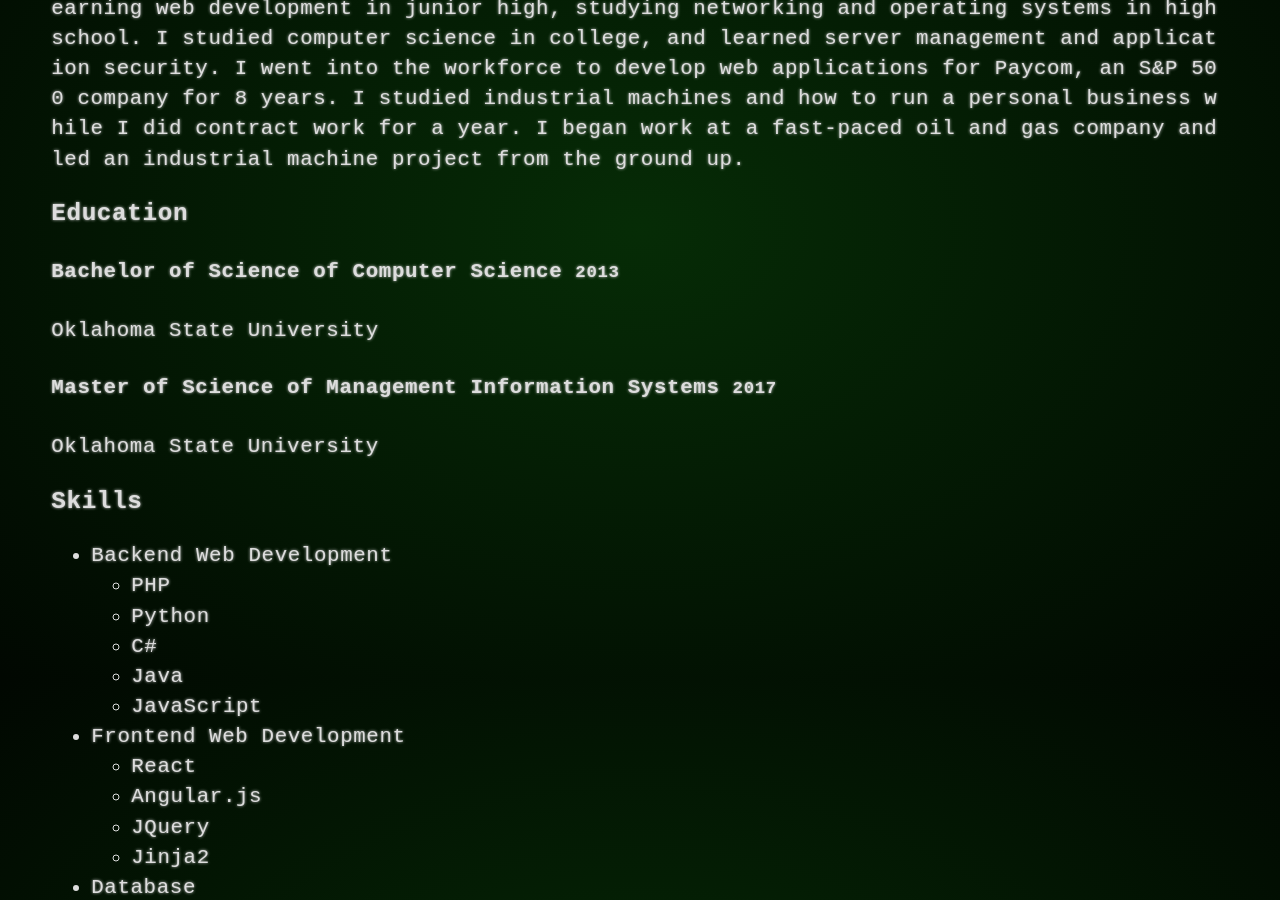
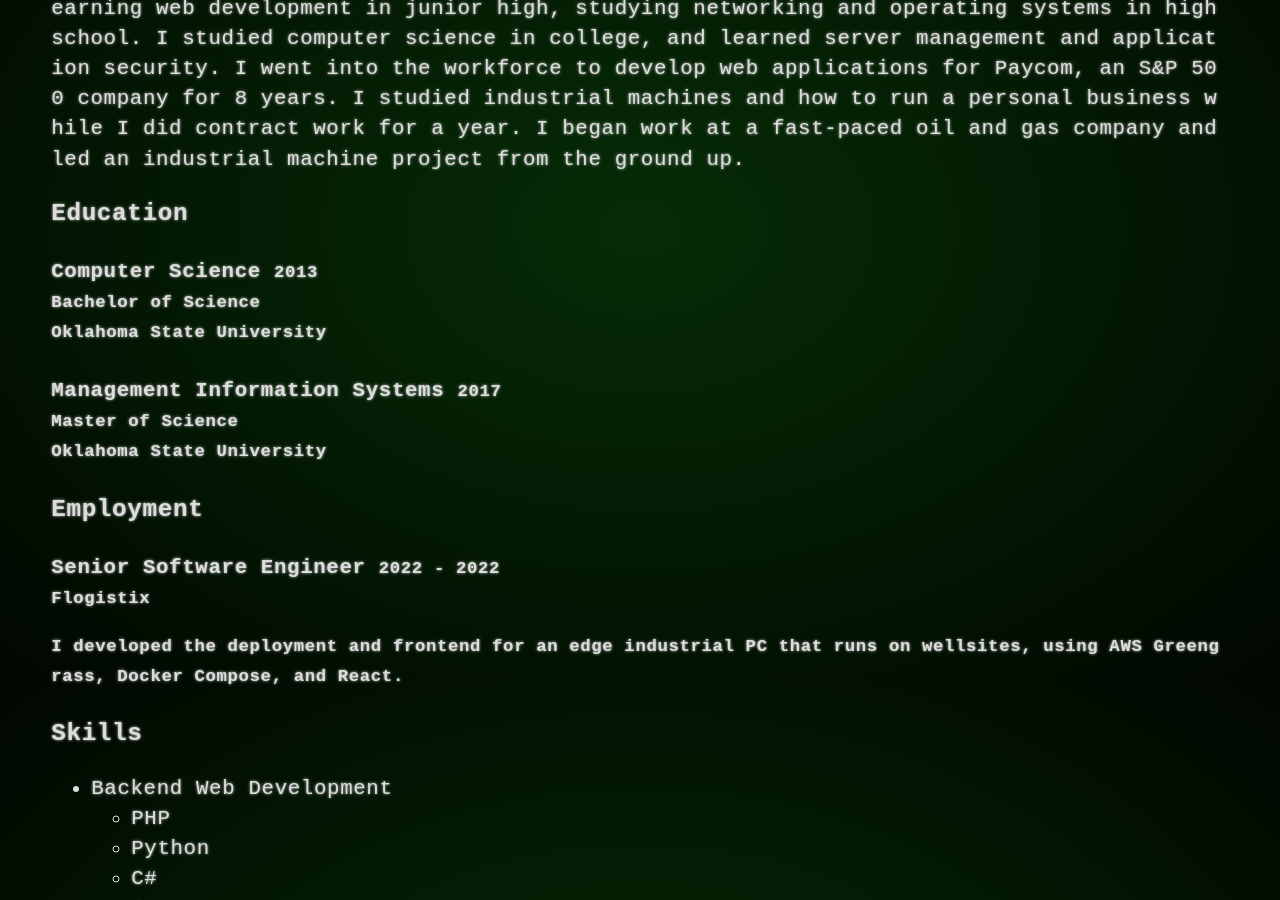
Before and after one commit to smwa/smwa.github.io, a Jekyll site: the page built from portfolio.html, in a window 1280 px wide and 900 px high, scrolled down 221 px. Built offline with Jekyll 4.4.1, drawn with Linux system fonts in a browser that asks for light colours.

Commit message:
Update portfolio.html

```diff
--- a/portfolio.html
+++ b/portfolio.html
@@ -17,10 +17,34 @@ title: Biography
 </p>
 
 <h3>Education</h3>
-<h4>Bachelor of Science of Computer Science <small>2013</small></h4>
-<p>Oklahoma State University</p>
-<h4>Master of Science of Management Information Systems <small>2017</small></h4>
-<p>Oklahoma State University</p>
+<h4>
+    Computer Science
+    <small>
+        2013
+        <div>Bachelor of Science</div>
+        <div>Oklahoma State University</div>
+    </small>
+</h4>
+<h4>
+    Management Information Systems
+    <small>
+        2017
+        <div>Master of Science</div>
+        <div>Oklahoma State University</div>
+    </small>
+</h4>
+
+<h3>Employment</h3>
+<h4>
+    Senior Software Engineer
+    <small>
+        2022 - 2022
+        <div>Flogistix</div>
+        <p>
+            I developed the deployment and frontend for an edge industrial PC that runs on wellsites, using AWS Greengrass, Docker Compose, and React.
+        </p>
+    </small>
+</h4>
 
 <h3>Skills</h3>
 <ul>
```
